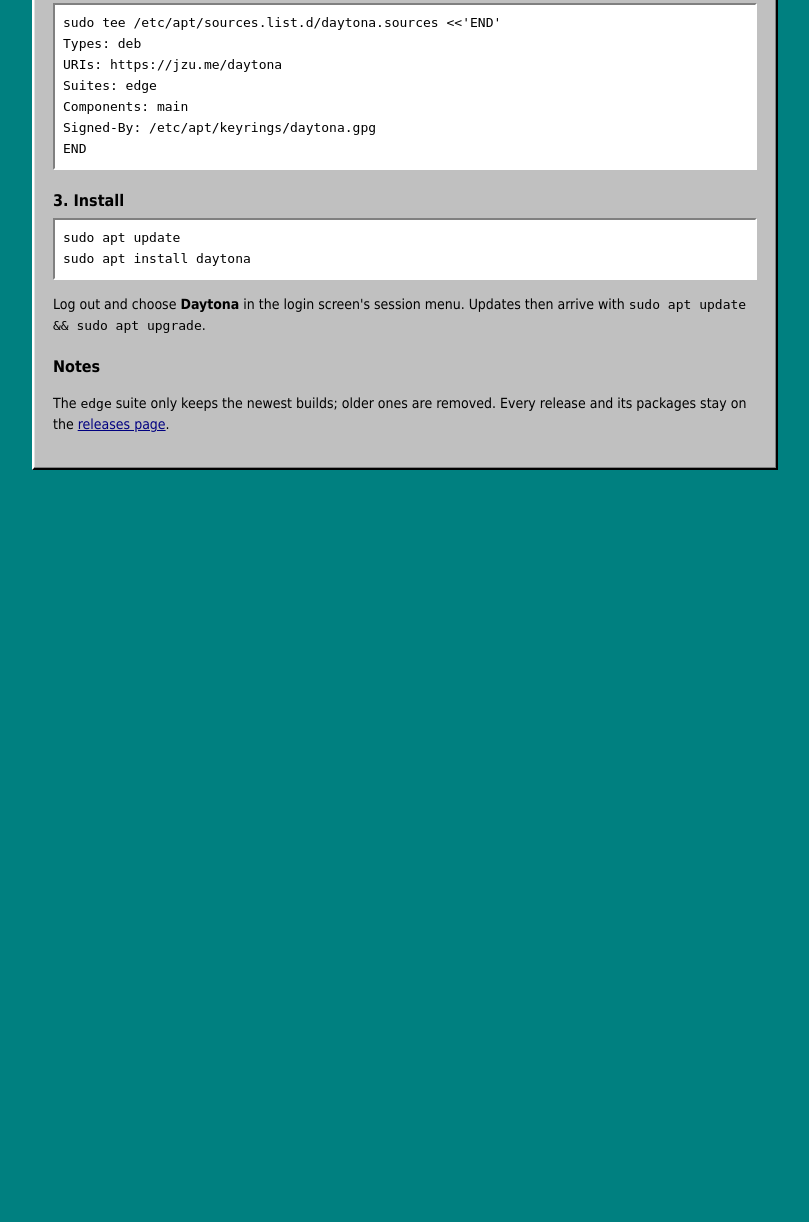
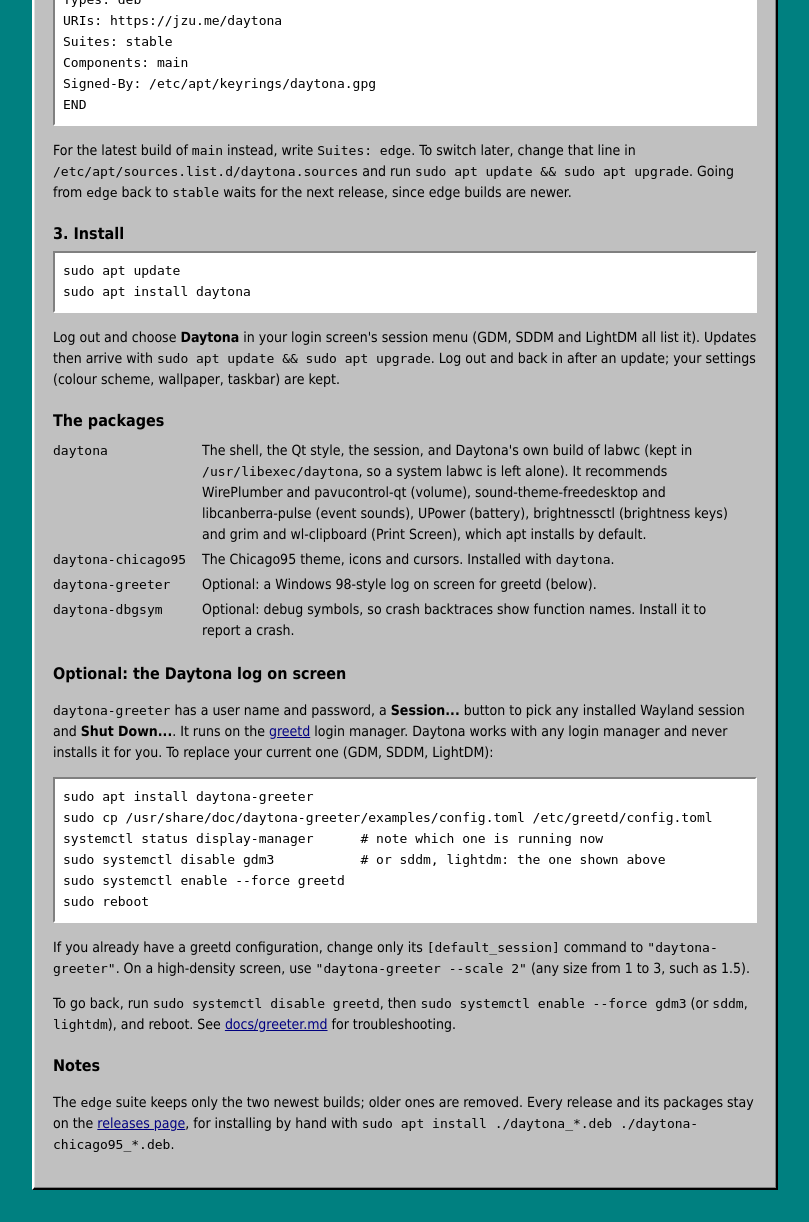
Before and after one commit to JZUME/Daytona, a plain HTML site: page packaging/apt/index.html in a window 1280 px wide. Shown: the part 507-1729 px from the top of the page, without its empty margins (235-1044 px from the left). Before the commit the page ends 1009 px from the top, so only its background shows below. Drawn offline with Linux system fonts and the light colour scheme.

Commit message:
apt page: stable-first install steps, packages, greeter and suite switching (#33)
Claude-Session: https://claude.ai/code/session_01UGvqVGr3ARMR6Bx7NaagxE

Co-authored-by: Claude <noreply@anthropic.com>

```diff
--- a/packaging/apt/index.html
+++ b/packaging/apt/index.html
@@ -16,6 +16,7 @@
   code { font-family: "DejaVu Sans Mono", monospace; font-size: 13px; }
   table { border-collapse: collapse; }
   td, th { text-align: left; padding: 2px 1rem 2px 0; vertical-align: top; }
+  td:first-child { white-space: nowrap; }
   a { color: #000080; }
   @media (max-width: 48rem) { .window { margin: 0; } }
 </style>
@@ -42,25 +43,65 @@ trademarks of the Microsoft group of companies.</small></p>
 <p>Key fingerprint: <code>3AED 05B9 6FFE F7E8 7C6B 7249 6099 9388 8173 8EAD</code></p>
 
 <h2>2. Add the repository</h2>
-<p>Use <code>Suites: stable</code> for releases or <code>Suites: edge</code> for the latest build.</p>
 <pre><code>sudo tee /etc/apt/sources.list.d/daytona.sources &lt;&lt;'END'
 Types: deb
 URIs: https://jzu.me/daytona
-Suites: edge
+Suites: stable
 Components: main
 Signed-By: /etc/apt/keyrings/daytona.gpg
 END</code></pre>
+<p>For the latest build of <code>main</code> instead, write <code>Suites: edge</code>. To switch
+later, change that line in <code>/etc/apt/sources.list.d/daytona.sources</code> and run
+<code>sudo apt update &amp;&amp; sudo apt upgrade</code>. Going from <code>edge</code> back to
+<code>stable</code> waits for the next release, since edge builds are newer.</p>
 
 <h2>3. Install</h2>
 <pre><code>sudo apt update
 sudo apt install daytona</code></pre>
-<p>Log out and choose <b>Daytona</b> in the login screen's session menu. Updates then arrive with
-<code>sudo apt update &amp;&amp; sudo apt upgrade</code>.</p>
+<p>Log out and choose <b>Daytona</b> in your login screen's session menu (GDM, SDDM and LightDM
+all list it). Updates then arrive with <code>sudo apt update &amp;&amp; sudo apt upgrade</code>.
+Log out and back in after an update; your settings (colour scheme, wallpaper, taskbar) are
+kept.</p>
+
+<h2>The packages</h2>
+<table>
+<tr><td><code>daytona</code></td><td>The shell, the Qt style, the session, and Daytona's own build of
+labwc (kept in <code>/usr/libexec/daytona</code>, so a system labwc is left alone). It recommends
+WirePlumber and pavucontrol-qt (volume), sound-theme-freedesktop and libcanberra-pulse (event
+sounds), UPower (battery), brightnessctl (brightness keys) and grim and wl-clipboard (Print
+Screen), which apt installs by default.</td></tr>
+<tr><td><code>daytona-chicago95</code></td><td>The Chicago95 theme, icons and cursors. Installed
+with <code>daytona</code>.</td></tr>
+<tr><td><code>daytona-greeter</code></td><td>Optional: a Windows 98-style log on screen for
+greetd (below).</td></tr>
+<tr><td><code>daytona-dbgsym</code></td><td>Optional: debug symbols, so crash backtraces show
+function names. Install it to report a crash.</td></tr>
+</table>
+
+<h2>Optional: the Daytona log on screen</h2>
+<p><code>daytona-greeter</code> has a user name and password, a <b>Session...</b> button to pick
+any installed Wayland session and <b>Shut Down...</b>. It runs on the
+<a href="https://sr.ht/~kennylevinsen/greetd/">greetd</a> login manager. Daytona works with any
+login manager and never installs it for you. To replace your current one (GDM, SDDM, LightDM):</p>
+<pre><code>sudo apt install daytona-greeter
+sudo cp /usr/share/doc/daytona-greeter/examples/config.toml /etc/greetd/config.toml
+systemctl status display-manager      # note which one is running now
+sudo systemctl disable gdm3           # or sddm, lightdm: the one shown above
+sudo systemctl enable --force greetd
+sudo reboot</code></pre>
+<p>If you already have a greetd configuration, change only its <code>[default_session]</code>
+command to <code>"daytona-greeter"</code>. On a high-density screen, use
+<code>"daytona-greeter --scale 2"</code> (any size from 1 to 3, such as 1.5).</p>
+<p>To go back, run <code>sudo systemctl disable greetd</code>, then
+<code>sudo systemctl enable --force gdm3</code> (or <code>sddm</code>, <code>lightdm</code>), and
+reboot. See <a href="https://github.com/JZUME/daytona/blob/main/docs/greeter.md">docs/greeter.md</a>
+for troubleshooting.</p>
 
 <h2>Notes</h2>
-<p>The <code>edge</code> suite only keeps the newest builds; older ones are removed. Every release
-and its packages stay on the
-<a href="https://github.com/JZUME/daytona/releases">releases page</a>.</p>
+<p>The <code>edge</code> suite keeps only the two newest builds; older ones are removed. Every
+release and its packages stay on the
+<a href="https://github.com/JZUME/daytona/releases">releases page</a>, for installing by hand with
+<code>sudo apt install ./daytona_*.deb ./daytona-chicago95_*.deb</code>.</p>
 </div>
 </div>
 </body>
```
